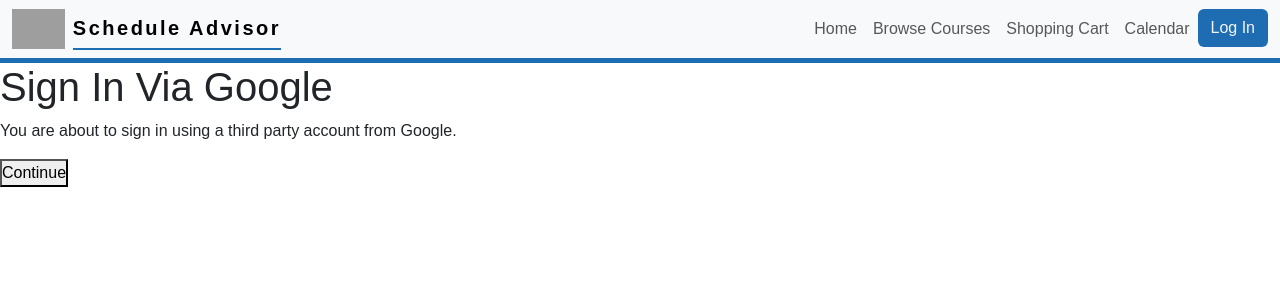
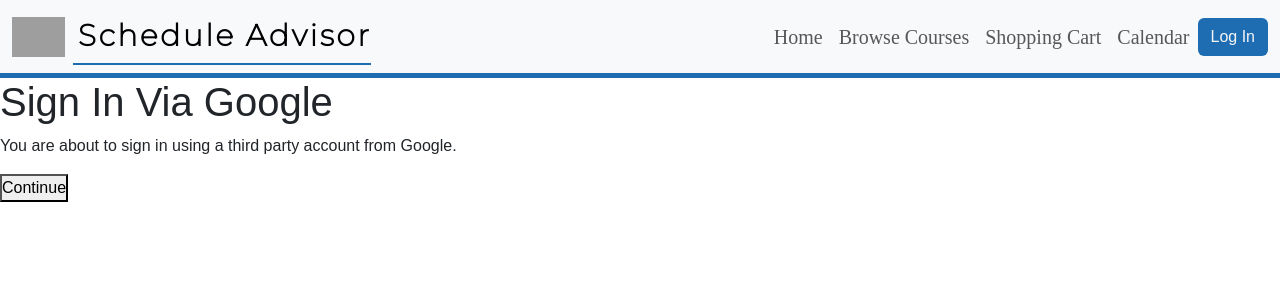
Before and after one commit to amohanraju/ScheduleAdvisorApp, a Django app: a page that uses myapp/templates/myapp/base.html in a window 1280 px wide. Shown: the top 300 px of the page. Run offline with Django 3.2, Linux system fonts and the light colour scheme; some libraries are stand-ins or nearby versions; grey boxes are pictures that could not be loaded.

Commit message:
Stylistic changes to home and login screen

```diff
--- a/myapp/templates/myapp/base.html
+++ b/myapp/templates/myapp/base.html
@@ -1,7 +1,9 @@
 {% load static %}
 
 <link rel="stylesheet" href="{% static 'myapp/style.css' %}">
-
+<link rel="preconnect" href="https://fonts.googleapis.com">
+  <link rel="preconnect" href="https://fonts.gstatic.com" crossorigin>
+  <link href="https://fonts.googleapis.com/css2?family=Merriweather:wght@900&family=Montserrat:wght@200&family=Roboto:ital,wght@1,300&family=Sacramento&display=swap" rel="stylesheet">
 {# Load the tag library #}
 {% load bootstrap5 %}
 
@@ -15,38 +17,44 @@
 <header>
     <nav id = "wholeNavBar" class="navbar navbar-expand-lg navbar-light bg-light">
         <div class="container-fluid">
-          <img id = "rontundaImage" class = "image" src ="https://upload.wikimedia.org/wikipedia/commons/d/dd/University_of_Virginia_Rotunda_logo.svg">
+          <a href="/"><img id = "rontundaImage" class = "image" src ="https://upload.wikimedia.org/wikipedia/commons/d/dd/University_of_Virginia_Rotunda_logo.svg"></a>
 
-          <a id="navLogo" class="navbar-brand" href="/accounts/profile">Schedule Advisor</a>
-          <button class="navbar-toggler" type="button" data-bs-toggle="collapse" data-bs-target="#navbarSupportedContent" aria-controls="navbarSupportedContent" aria-expanded="false" aria-label="Toggle navigation">
+          <a id="navLogo" class="navbar-brand" style = "font-family: Montserrat;
+          color: black; font-size: 30px; padding-left: 5px;" href="/accounts/profile">Schedule Advisor</a>
+          <button class="navbar-toggler" type="button" data-bs-toggle="offcanvas" data-bs-target="#navbarSupportedContent" aria-controls="offcanvasNavbar">
             <span class="navbar-toggler-icon"></span>
           </button>
-          <div class="collapse navbar-collapse" id="navbarSupportedContent">
+          <div class="offcanvas offcanvas-end" tabindex = "-1" id="navbarSupportedContent" aria-labelledby="offcanvasNavbarLabel">
+            <div class="offcanvas-header" style = "text-align: center">
+              <h5 class="offcanvas-title" id="offcanvasNavbarLabel" style = "font-family: Merriweather;">Navigation Menu</h5>
+              <button type="button" class="btn-close" data-bs-dismiss="offcanvas" aria-label="Close"></button>
+            </div>
+            <div class = "offcanvas-body">
               <ul class="navbar-nav ms-auto mb-2 mb-lg-0">
                 <li class="nav-item">
-                <a class="nav-link" aria-current="page" href="/accounts/profile">Home</a>
+                  <a class="nav-link" aria-current="page" style = "font-family: Montserrat Black;font-size: 20px;" href="/">Home</a>
                 </li>
                 <li class="nav-item">
-                <a class="nav-link" href="/accounts/profile/browse_courses">Browse Courses</a>
+                  <a class="nav-link" style = "font-family: Montserrat Black;font-size: 20px;" href="/accounts/profile/browse_courses">Browse Courses</a>
                 </li>
                 <li class="nav-item">
-                <a class="nav-link" href="/accounts/profile/shopping_cart">Shopping Cart</a>
+                  <a class="nav-link" style = "font-family: Montserrat Black;font-size: 20px;" href="/accounts/profile/shopping_cart">Shopping Cart</a>
                 </li>
                 <li class="nav-item">
-                <a class="nav-link" href="/accounts/profile/calendar">Calendar</a>
+                  <a class="nav-link" style = "font-family: Montserrat Black;font-size: 20px;" href="/accounts/profile/calendar">Calendar</a>
                 </li>
                 <li class = "nav-item">
                   {% if user.is_authenticated %}
                   <form action="/accounts/logout">
-                  <button class ="btn" style="background-color: #1e6db3; color: whitesmoke;">Log Out</button>
+                    <button class ="btn" style="background-color: #1e6db3; color: whitesmoke; margin-top: 4px;">Log Out</button>
                   </form>
                   {% else %}
                   <form action="/accounts/login">
-                  <button class ="btn" style="background-color: #1e6db3; color: whitesmoke;">Log In</button>
+                    <button class ="btn" style="background-color: #1e6db3; color: whitesmoke; margin-top: 4px;">Log In</button>
                   </form>
                     {% endif %}
                 </li>
-              <li class="nav-item dropdown">
+            </div>
                   <!--
               <li class="nav-item">
                 <a class="nav-link disabled" href="#" tabindex="-1" aria-disabled="true">Disabled</a>
```
Also changed, not shown: myapp/static/myapp/style.css (+5 -3 lines), myapp/templates/account/login.html (+28 -19 lines). Lines whose indentation alone changed are shown as unchanged.
